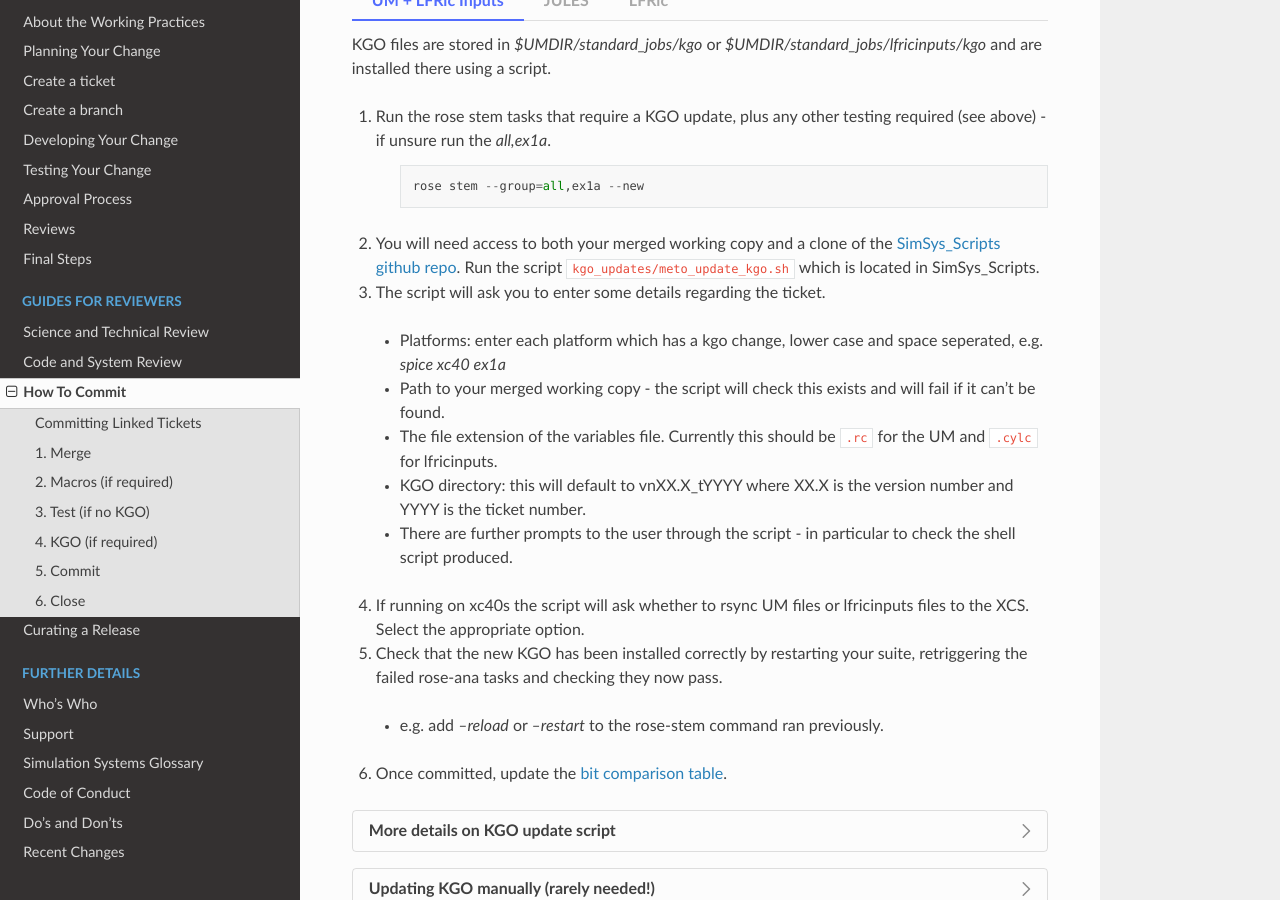
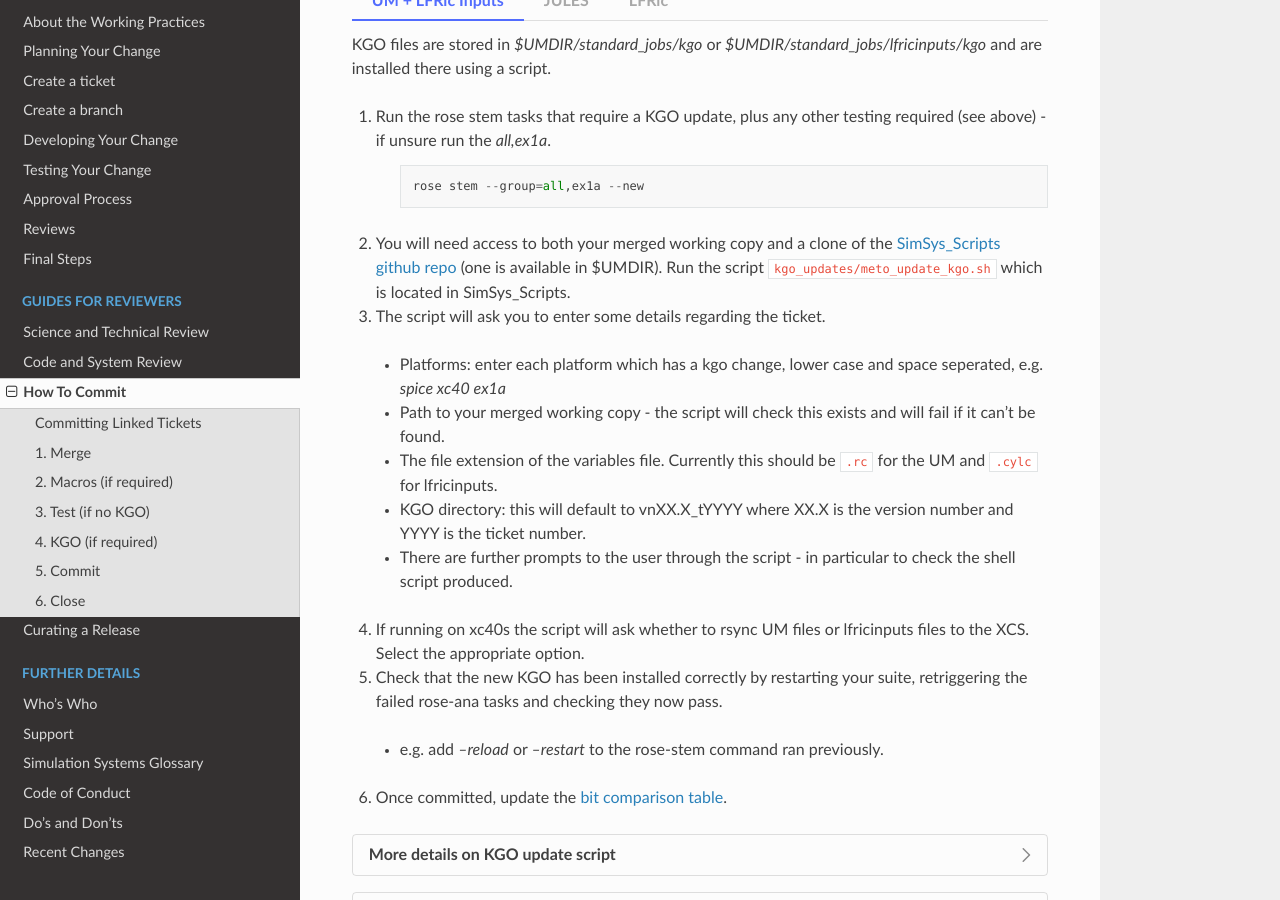
Before and after one commit to MetOffice/simulation-systems, a Sphinx documentation site: the page built from source/Reviewers/howtocommit.rst, in a window 1280 px wide and 900 px high, scrolled down 2569 px. Built offline with Sphinx 7.4.7 and the Read the Docs theme 2.0.0, drawn with Linux system fonts in a browser that asks for light colours.

Commit message:
add UMDIR comment

```diff
--- a/source/Reviewers/howtocommit.rst
+++ b/source/Reviewers/howtocommit.rst
@@ -305,7 +305,7 @@ for all affected tests before you commit to the trunk.
 
                 rose stem --group=all,ex1a --new
 
-        2. You will need access to both your merged working copy and a clone of the `SimSys_Scripts github repo <https://github.com/MetOffice/SimSys_Scripts>`_. Run the script ``kgo_updates/meto_update_kgo.sh`` which is located in SimSys_Scripts.
+        2. You will need access to both your merged working copy and a clone of the `SimSys_Scripts github repo <https://github.com/MetOffice/SimSys_Scripts>`_ (one is available in $UMDIR). Run the script ``kgo_updates/meto_update_kgo.sh`` which is located in SimSys_Scripts.
 
         3. The script will ask you to enter some details regarding the ticket.
 
```
